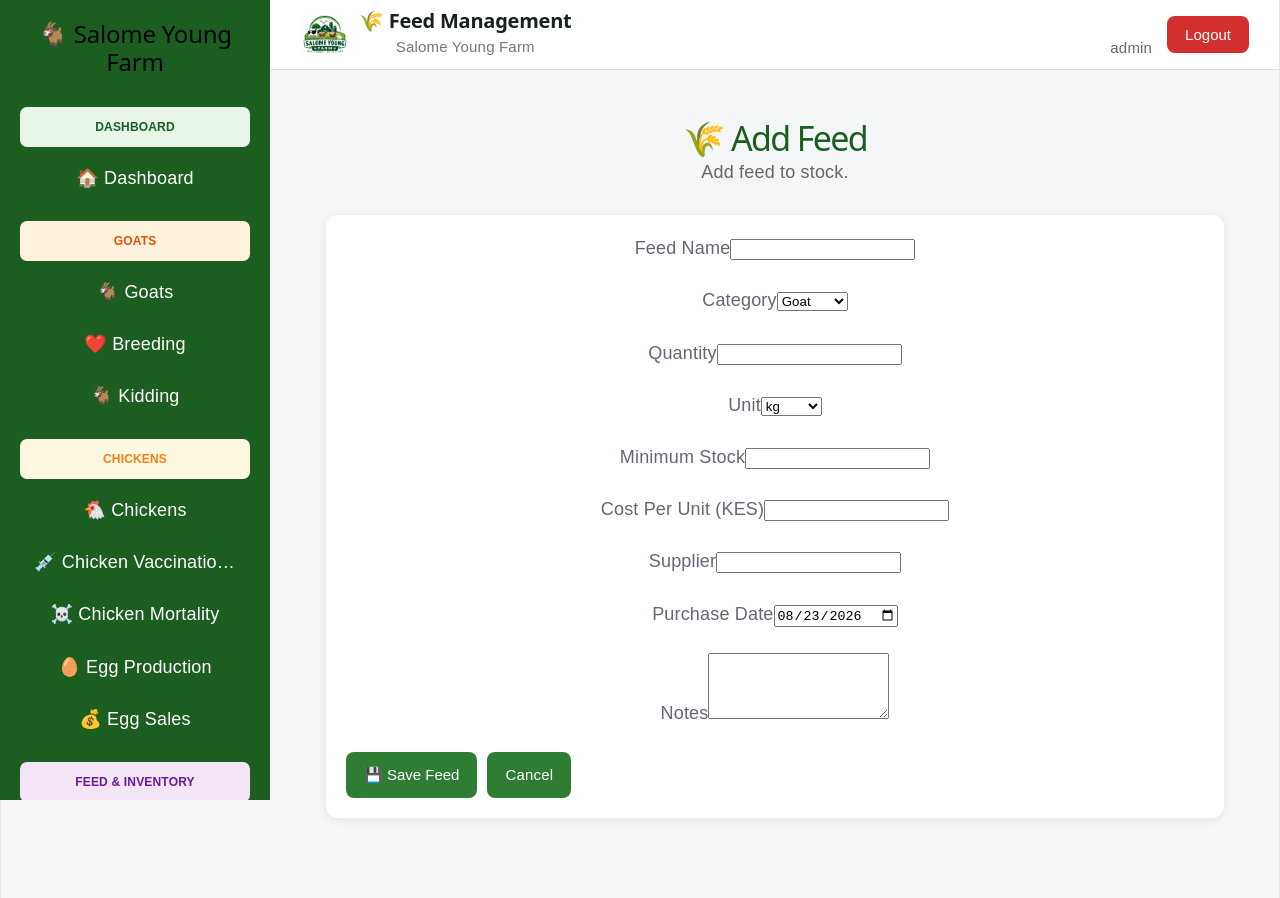
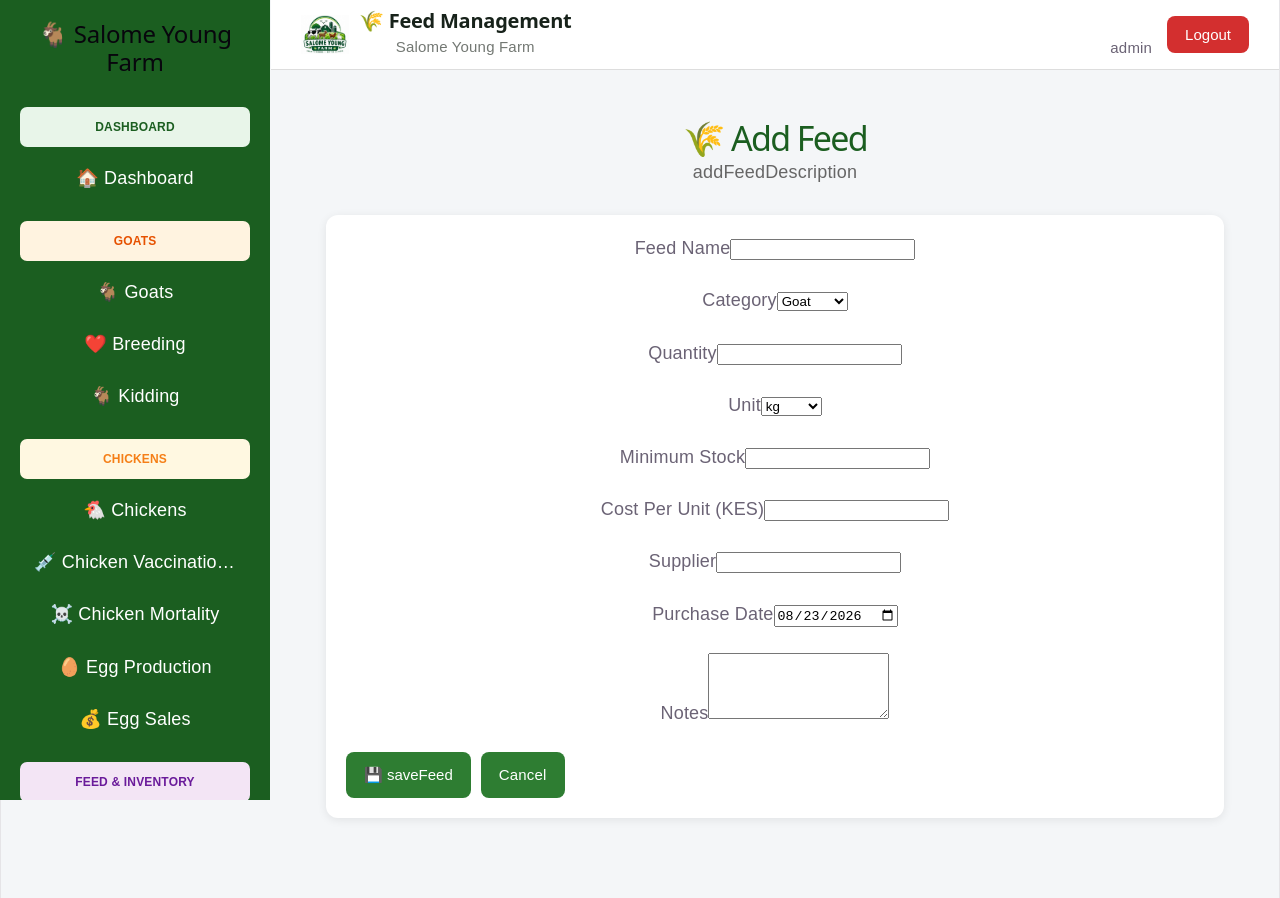
Before and after one commit to benksalome-arch/SalomeYoungFarm, a React app in the folder frontend/: page /feed/add in a window 1280 px wide. Built offline with nearby package versions, Linux system fonts and the light colour scheme; no server answers; sample sign-in values are in the browser's storage; the HTML template or start-up script is replaced by a standard one.

Commit message:
Translate add feed page

```diff
--- a/frontend/src/pages/AddFeed.jsx
+++ b/frontend/src/pages/AddFeed.jsx
@@ -1,9 +1,11 @@
 import API_URL from "../api";
 import { useState } from "react";
 import { useNavigate, Link } from "react-router-dom";
+import { useLanguage } from "../context/LanguageContext";
 
 function AddFeed() {
   const navigate = useNavigate();
+  const { t } = useLanguage();
 
   const [formData, setFormData] = useState({
     feed_name: "",
@@ -51,8 +53,8 @@ function AddFeed() {
     <div className="page">
 
       <div className="page-header">
-        <h1>🌾 Add Feed</h1>
-        <p>Add feed to stock.</p>
+        <h1>🌾 {t("addFeed")}</h1>
+        <p>{t("addFeedDescription")}</p>
       </div>
 
       <div className="card">
@@ -164,11 +166,11 @@ function AddFeed() {
 
           <div style={{ display: "flex", gap: "10px" }}>
             <button className="button" type="submit">
-              💾 Save Feed
+              💾 {t("saveFeed")}
             </button>
 
             <Link className="button" to="/feed">
-              Cancel
+              {t("cancel")}
             </Link>
           </div>
 
```
